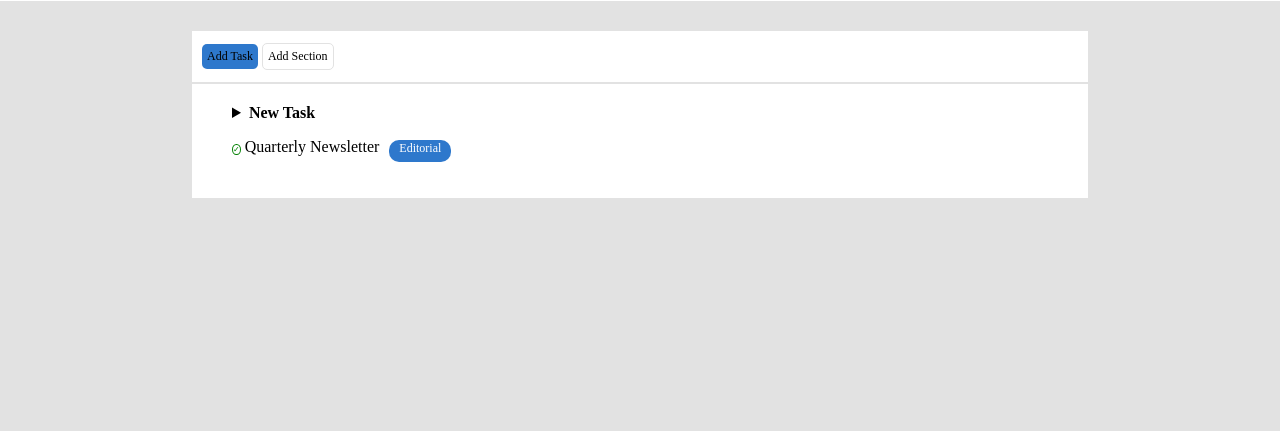
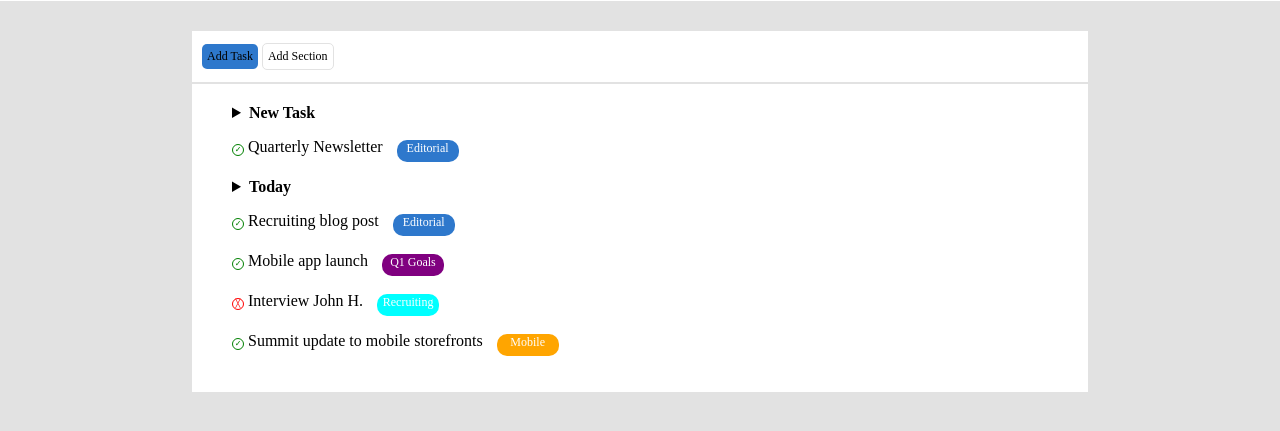
Before and after one commit to Ahurricaneeos/html-css-tobolist, a plain HTML site: page index.html in a window 1280 px wide. Shown: the part 43-474 px from the top of the page. Drawn offline with Linux system fonts and the light colour scheme.

Commit message:
Added text and symbols

```diff
--- a/css/style.css
+++ b/css/style.css
@@ -9,6 +9,17 @@
 
 .bg-blue {
     background-color: rgb(46, 120, 204);
+}
+
+.bg-purple {
+    background-color: purple;
+}
+
+.bg-aqua {
+    background-color: aqua;
+}
+.bg-orange {
+    background-color: orange;
 }
 
 .font-style-small {
@@ -58,13 +69,18 @@
 }
 
 .check {
+    width: 10px;
+    height: 10px;
+    display: inline-block;
+    border-style: solid;
+    border-radius: 50%;
+    border-width: 1px;
+    border-color: green;
+    text-align: center;
+}
+.check-text {
+    font-size: 8px;
     color: green;
-    font-size: 8px;
-    border-style: solid;
-    border-width: 1px;
-    border-radius: 50%;
-    height: 10px;
-    width: 10px;
 }
 
 .contenitors {
@@ -74,3 +90,20 @@
     border-radius: 10px;
     margin-left: 10px;
 }
+
+.cross {
+    width: 10px;
+    height: 10px;
+    display: inline-block;
+    border-style: solid;
+    border-radius: 50%;
+    border-width: 1px;
+    border-color: red;
+    text-align: center;
+}
+
+.cross-text {
+    font-size: 8px;
+    color: red;
+    text-align: center;
+}
--- a/index.html
+++ b/index.html
@@ -18,7 +18,32 @@
         </div>
         <div class="container-big bg-white">
             <details><summary class="bold-text">New Task</summary></details>
-            <p><span class="check">&check;</span> Quarterly Newsletter<span class="bg-blue contenitors font-style-small">Editorial</span></p>
+            <p>
+                <span class="check check-text">&check;</span>
+                 Quarterly Newsletter
+                <span class="bg-blue contenitors font-style-small">Editorial</span>
+            </p>
+            <details><summary class="bold-text">Today</summary></details>
+            <p>
+                <span class="check check-text">&check;</span>
+                Recruiting blog post
+                <span class="bg-blue contenitors font-style-small">Editorial</span>
+            </p>
+            <p>
+                <span class="check check-text">&check;</span>
+                Mobile app launch
+                <span class=" bg-purple contenitors font-style-small">Q1 Goals</span>
+            </p>
+            <p>
+                <span class="cross cross-text">&#9587;</span>
+                Interview John H.
+                <span class="bg-aqua contenitors font-style-small">Recruiting</span>
+            </p>
+            <p>
+                <span class="check check-text">&check;</span>
+                Summit update to mobile storefronts
+                <span class="bg-orange contenitors font-style-small">Mobile</span>
+            </p>
         </div>
     </main>
     <footer>
```
